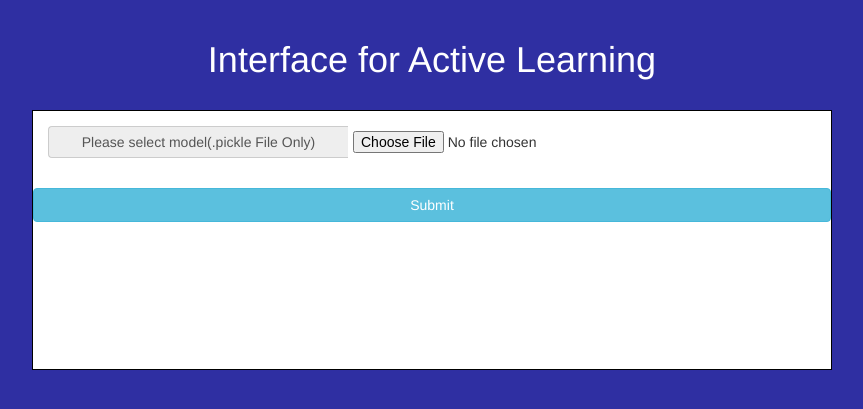
After one commit to s18k/activizer, a Flask app: page /upload_model in a window 1280 px wide. The commit adds this page. Shown: the top 409 px of the page, without its empty margins (208-1071 px from the left). Run offline with Flask 2, Linux system fonts and the light colour scheme; some libraries are stand-ins or nearby versions.

Commit message:
Added functionality of uploading model

```diff
--- /dev/null
+++ b/activizer/random_sampling.py
@@ -0,0 +1,5 @@
+import numpy as np
+def random_sampling(classifier, X_pool):
+    n_samples = len(X_pool)
+    query_idx = np.random.choice(range(n_samples))
+    return query_idx, X_pool[query_idx]
--- a/activizer/templates/index.html
+++ b/activizer/templates/index.html
@@ -61,6 +61,7 @@
             </div>
             </div>
         <button class="btn btn-info btn-block my-4" type="submit" value="next">Submit</button>
+        <a style="color: white" href="/upload_model">Already have a model?</a>
 
 </form>
 
--- /dev/null
+++ b/activizer/templates/upload_model.html
@@ -0,0 +1,42 @@
+<!DOCTYPE html>
+<html lang="en">
+<head>
+    <meta http-equiv="X-UA-Compatible" content="IE=edge">
+    <meta name="viewport" content="width=device-width, initial-scale=1">
+    <title>Active Learning</title>
+
+    <link rel="stylesheet" href="https://stackpath.bootstrapcdn.com/bootstrap/3.4.1/css/bootstrap.min.css" integrity="sha384-HSMxcRTRxnN+Bdg0JdbxYKrThecOKuH5zCYotlSAcp1+c8xmyTe9GYg1l9a69psu" crossorigin="anonymous">
+
+    <!--    <link rel= "stylesheet" type= "text/css" href= "{{ url_for('static',filename='style.css') }}">-->
+</head>
+<body style="background: #2F2FA2">
+<center  >
+
+    <br>
+    <h1 style="color:white">Interface for Active Learning </h1>
+    <br>
+
+    <form method="POST" enctype=multipart/form-data class="text-center border border-light p-5"  style="height: 260px; width: 800px; border: 1px solid black; background:white" action="{{url_for('get_model')}}">
+
+
+
+        <div class="form-group" style="padding:10px;">
+
+
+
+            <div class="input-group" style="padding:5px">
+                <span class="input-group-addon" style="width:300px">Please select model(.pickle File Only)</span>
+                <input type=file name=file style="padding:5px" placeholder="">
+            </div>
+
+        </div>
+        <button class="btn btn-info btn-block my-4" type="submit" value="get_model">Submit</button>
+
+    </form>
+
+</center>
+<script src="https://code.jquery.com/jquery-1.12.4.min.js" integrity="sha384-nvAa0+6Qg9clwYCGGPpDQLVpLNn0fRaROjHqs13t4Ggj3Ez50XnGQqc/r8MhnRDZ" crossorigin="anonymous"></script>
+<!-- Include all compiled plugins (below), or include individual files as needed -->
+<script src="https://stackpath.bootstrapcdn.com/bootstrap/3.4.1/js/bootstrap.min.js" integrity="sha384-aJ21OjlMXNL5UyIl/XNwTMqvzeRMZH2w8c5cRVpzpU8Y5bApTppSuUkhZXN0VxHd" crossorigin="anonymous"></script>
+</body>
+</html>
--- a/activizer/views.py
+++ b/activizer/views.py
@@ -43,6 +43,7 @@ from sklearn.ensemble import RandomForestClassifier
 from sklearn.neighbors import KNeighborsClassifier
 from sklearn.tree import DecisionTreeClassifier
 
+from activizer.random_sampling import random_sampling as random_sampling
 import numpy as np
 
 RANDOM_STATE_SEED = 1
@@ -59,10 +60,28 @@ def download():
     filename = 'result.csv'
     return send_file(os.path.join(UPLOAD_FOLDER, filename), as_attachment=True)
 
+@app.route('/upload_model', methods=['GET', 'POST'])
+def upload_model():
+    return render_template("upload_model.html")
+
+@app.route('/get_model', methods=['GET','POST'])
+def get_model():
+    file = request.files['file']
+    file.save(os.path.join(UPLOAD_FOLDER, file.filename))
+    with open(os.path.join(UPLOAD_FOLDER, file.filename), 'rb') as handle:
+        params = pickle.load(handle)
+
+    accuracy = []
+    accuracy.append(params["accuracy"])
+    data = Data(params["counter"],params["X_pool"],params["y_pool"],params["learner"],params["committee"],accuracy
+             ,params["X_test"],params["y_test"],params["classlist"],params["queries"],params["image_data"])
+
+    return render_template("predict.html")
+
 
 @app.route('/download_model', methods=['GET', 'POST'])
 def download_model():
-    filename = 'prediction_model.pkl'
+    filename = 'model.pickle'
     return send_file(os.path.join(UPLOAD_FOLDER, filename), as_attachment=True)
 
 @app.route('/display_image/',methods=['GET','POST'])
@@ -86,10 +105,6 @@ def display_image():
     return render_template("display_image.html",label=label,img_data=encoded_img_data.decode('utf-8'))
 
 
-def random_sampling(classifier, X_pool):
-    n_samples = len(X_pool)
-    query_idx = np.random.choice(range(n_samples))
-    return query_idx, X_pool[query_idx]
 
 def generate_image():
     num_tiles = 20
@@ -314,6 +329,11 @@ def helper():
         params["X_pool"] = X_pool
         params["y_pool"] = y_pool
         params["counter"] = int(counter)-1
+        params["X_test"] = X_test
+        params["y_test"] = y_test
+        params["queries"] = queries
+        params["classlist"] = classlist
+        params["image_data"] = image_data
         params["image_name_list"] = image_name_list
         params["image_instance_name"] = image_instance_name
         params["image_instance"] = image_instance
@@ -336,12 +356,17 @@ def helper():
             count += 1
         accuracy_string = accuracy_string[:-1]
         iterations = iterations[:-1]
+        prediction_model = {}
+        prediction_model["classlist"] = classlist
+        if learner!=None:
+            params["learner"] = learner
+            params["committee"] = learner
 
-        if learner!=None:
-            prediction_model = learner
         else:
-            prediction_model = committee
-        pickle.dump(prediction_model,open(os.path.join(UPLOAD_FOLDER,"prediction_model.pkl"),"wb"))
+            params["committee"] = committee
+            params["learner"] = committee
+        with open(os.path.join(UPLOAD_FOLDER,'model.pickle'), 'wb') as handle:
+            pickle.dump(params, handle, protocol=pickle.HIGHEST_PROTOCOL)
         return render_template("final.html",accuracy = float(data.accuracy[-1])*100,data = accuracy_string,iteration = iterations,
                                list = image_name_list)
 
```
